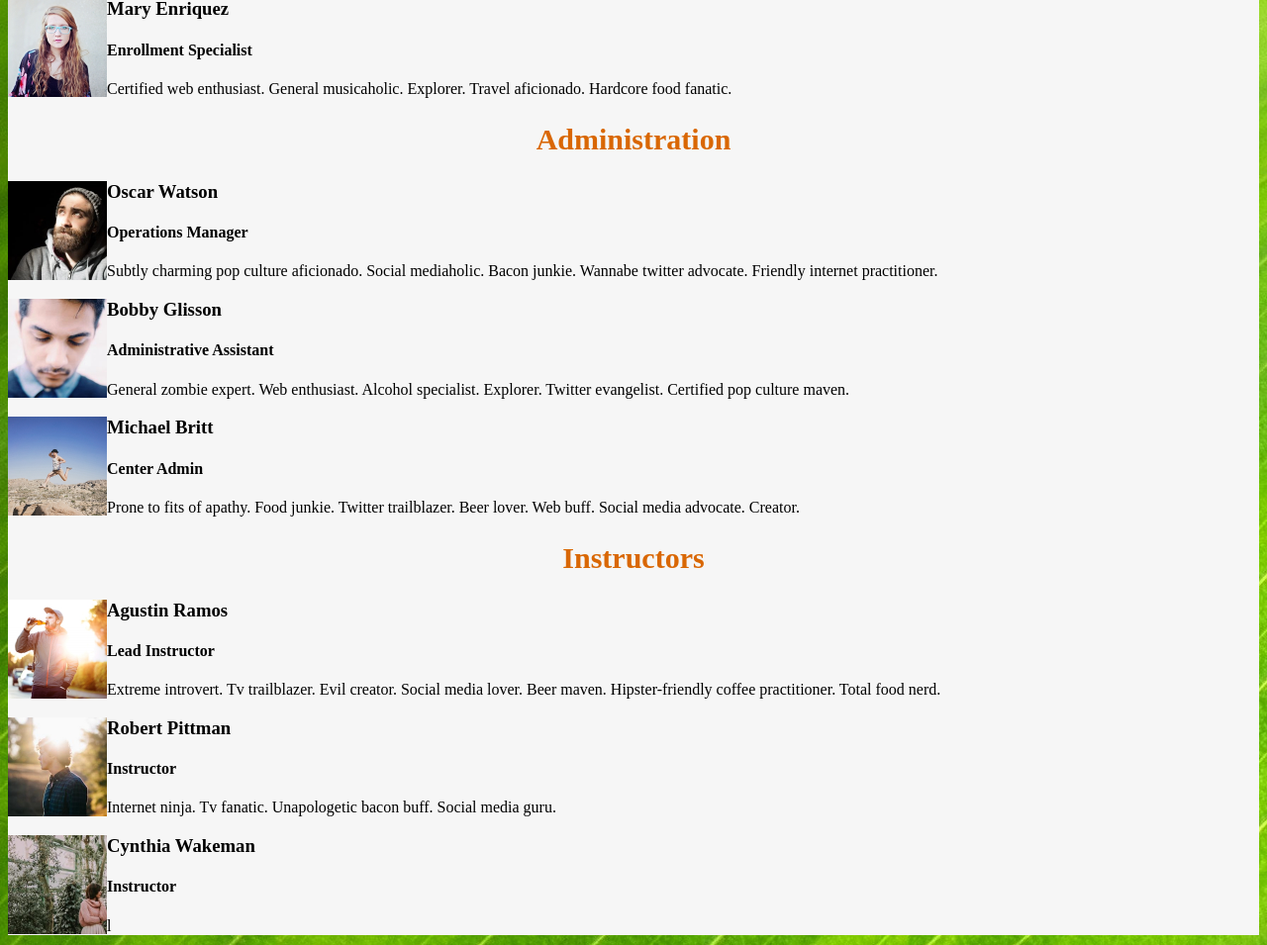
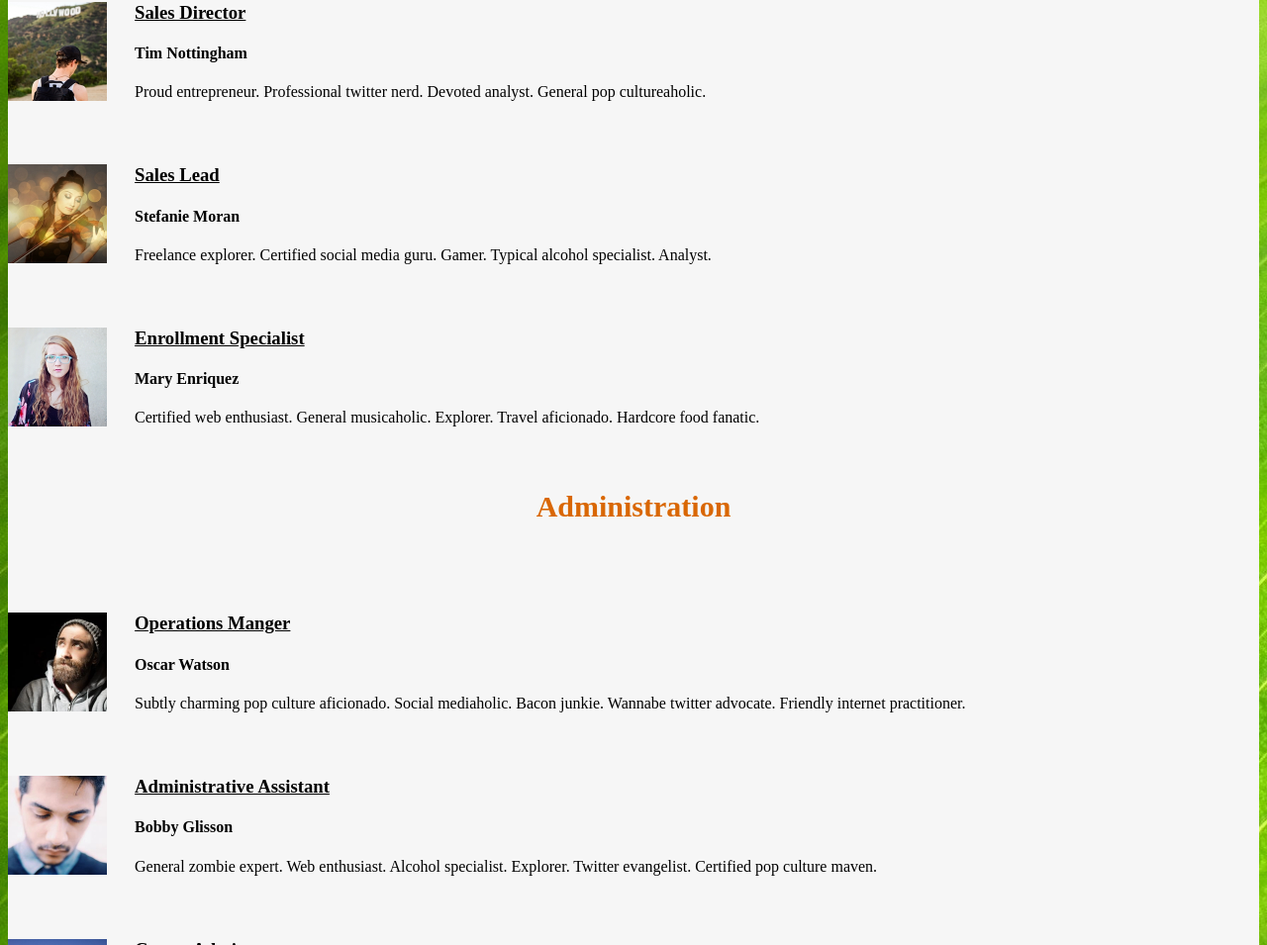
Before and after one commit to mroberts8035/FED1-Studio-Project, a plain HTML site: page FED1-Studio-Project/Team.html in a window 1280 px wide. Shown: the part 1080-2035 px from the top of the page at 99% size. Drawn offline with Linux system fonts and the light colour scheme; a web font is replaced by a local one.

Commit message:
Styled the contact page

```diff
--- a/FED1-Studio-Project/Team.html
+++ b/FED1-Studio-Project/Team.html
@@ -74,40 +74,40 @@
         <section>
             <article>
                 <h2 class="contentHeading" id="leadership">Leadership</h2>
-                <section>
+                <section class="staff">
                     <!-- Add Image Here -->
                     <div class="staffImg">
                         <img src="images/PeterLebel.jpg" width="100" , height="100" />
                     </div>
-                    <div>
-                        <h3>Peter K Lebel</h3>
-                        <h4>President</h4>
+                    <div class="bio">
+                        <h3>President</h3>
+                        <h4>Peter K Lebel</h4>
                         <p class="teamDescription">
                             Web junkie. Total travel aficionado. Zombie fanatic. Subtly charming food trailblazer. Freelance organizer. Avid bacon specialist. Music evangelist.
                         </p>
                     </div>
                 </section>
-                <section>
+                <section class="staff">
                     <!-- Add Image Here -->
                     <div class="staffImg">
                         <img src="images/MaryKocher.jpg" width="100" , height="100" />
                     </div>
-                    <div>
-                        <h3>Mary Kocher</h3>
-                        <h4>Accounting Director</h4>
+                    <div class="bio">
+                        <h3>Accounting Director</h3>
+                        <h4>Mary Kocher</h4>
                         <p class="teamDescription">
                             Unapologetic pop culture fanatic. Bacon guru. Reader. Organizer. Professional problem solver. Tv enthusiast. Internet practitioner. Certified writer.
                         </p>
                     </div>
                 </section>
-                <section>
+                <section class="staff">
                     <!-- Add Image Here -->
                     <div class="staffImg">
                         <img src="images/JanetMyers.jpg" width="100" , height="100" />
                     </div>
-                    <div>
-                        <h3>Janet Myers</h3>
-                        <h4>Director of Education</h4>
+                    <div class="bio">
+                        <h3>Director of Education</h3>
+                        <h4>Janet Myers</h4>
                         <p class="teamDescription">
                             Certified writer. Friendly gamer. Reader. Problem solver. Organizer. Devoted troublemaker.
                         </p>
@@ -116,40 +116,40 @@
             </article>
             <article>
                 <h2 class="contentHeading" id="sales">Sales</h2>
-                <section>
+                <section class="staff">
                     <!-- Add Image Here -->
                     <div class="staffImg">
                         <img src="images/TimNottingham.jpg" width="100" , height="100" />
                     </div>
-                    <div>
-                        <h3>Tim Nottingham</h3>
-                        <h4>Sales Director</h4>
+                    <div class="bio">
+                        <h3>Sales Director</h3>
+                        <h4>Tim Nottingham</h4>
                         <p class="teamDescription">
                             Proud entrepreneur. Professional twitter nerd. Devoted analyst. General pop cultureaholic.
                         </p>
                     </div>
                 </section>
-                <section>
+                <section class="staff">
                     <!-- Add Image Here -->
                     <div class="staffImg">
                         <img src="images/StefanieMoran.jpg" width="100" , height="100" />
                     </div>
-                    <div>
-                        <h3>Stefanie Moran</h3>
-                        <h4>Sales Lead</h4>
+                    <div class="bio">
+                        <h3>Sales Lead</h3>
+                        <h4>Stefanie Moran</h4>
                         <p class="teamDescription">
                             Freelance explorer. Certified social media guru. Gamer. Typical alcohol specialist. Analyst.
                         </p>
                     </div>
                 </section>
-                <section>
+                <section class="staff">
                     <!-- Add Image Here -->
                     <div class="staffImg">
                         <img src="images/MaryEnriquez.jpg" width="100" , height="100" />
                     </div>
-                    <div>
-                        <h3>Mary Enriquez</h3>
-                        <h4>Enrollment Specialist</h4>
+                    <div class="bio">
+                        <h3>Enrollment Specialist</h3>
+                        <h4>Mary Enriquez</h4>
                         <p class="teamDescription">
                             Certified web enthusiast. General musicaholic. Explorer. Travel aficionado. Hardcore food fanatic.
                         </p>
@@ -158,40 +158,40 @@
             </article>
             <article>
                 <h2 class="contentHeading" id="administration">Administration</h2>
-                <section>
+                <section class="staff">
                     <!-- Add Image Here -->
                     <div class="staffImg">
                         <img src="images/OscarWatson.jpg" width="100" , height="100" />
                     </div>
-                    <div>
-                        <h3>Oscar Watson</h3>
-                        <h4>Operations Manager</h4>
+                    <div class="bio">
+                        <h3>Operations Manger</h3>
+                        <h4>Oscar Watson</h4>
                         <p class="teamDescription">
                             Subtly charming pop culture aficionado. Social mediaholic. Bacon junkie. Wannabe twitter advocate. Friendly internet practitioner.
                         </p>
                     </div>
                 </section>
-                <section>
+                <section class="staff">
                     <!-- Add Image Here -->
                     <div class="staffImg">
                         <img src="images/BobbyGlisson.jpg" width="100" , height="100" />
                     </div>
-                    <div>
-                        <h3>Bobby Glisson</h3>
-                        <h4>Administrative Assistant</h4>
+                    <div class="bio">
+                        <h3>Administrative Assistant</h3>
+                        <h4>Bobby Glisson</h4>
                         <p class="teamDescription">
                             General zombie expert. Web enthusiast. Alcohol specialist. Explorer. Twitter evangelist. Certified pop culture maven.
                         </p>
                     </div>
                 </section>
-                <section>
+                <section class="staff">
                     <!-- Add Image Here -->
                     <div class="staffImg">
                         <img src="images/MichaelBritt.jpg" width="100" , height="100" />
                     </div>
-                    <div>
-                        <h3>Michael Britt</h3>
-                        <h4>Center Admin</h4>
+                    <div class="bio">
+                        <h3>Center Admin</h3>
+                        <h4>Michael Britt</h4>
                         <p class="teamDescription">
                             Prone to fits of apathy. Food junkie. Twitter trailblazer. Beer lover. Web buff. Social media advocate. Creator.
                         </p>
@@ -200,43 +200,43 @@
             </article>
             <article>
                 <h2 class="contentHeading" id="instructors">Instructors</h2>
-                <section>
+                <section class="staff">
                     <!-- Add Image Here -->
                     <div class="staffImg">
                         <img src="images/AgustinRamos.jpg" width="100" , height="100" />
                     </div>
-                    <div>
-                        <h3>Agustin Ramos</h3>
-                        <h4>Lead Instructor</h4>
+                    <div class="bio">
+                        <h3>Lead Instructor</h3>
+                        <h4>Agustin Ramos</h4>
                         <p class="teamDescription">
                             Extreme introvert. Tv trailblazer. Evil creator. Social media lover. Beer maven. Hipster-friendly coffee practitioner. Total food nerd.
                         </p>
                     </div>
                 </section>
-                <section>
+                <section class="staff">
                     <!-- Add Image Here -->
                     <div class="staffImg">
                         <img src="images/RobertPittman.jpg" width="100" , height="100" />
                     </div>
-                    <div>
-                        <h3>Robert Pittman</h3>
-                        <h4>Instructor</h4>
+                    <div class="bio">
+                        <h3>Instructor</h3>
+                        <h4>Robert Pittman</h4>
                         <p class="teamDescription">
                             Internet ninja. Tv fanatic. Unapologetic bacon buff. Social media guru.
                         </p>
                     </div>
                 </section>
-                <section>
+                <section class="staff">
                     <!-- Add Image Here -->
                     <div class="staffImg">
 
                         <img src="images/CynthiaWakeman.jpg" width="100" , height="100" />
                     </div>
-                    <div>
-                        <h3>Cynthia Wakeman</h3>
-                        <h4>Instructor</h4>
+                    <div class="bio">
+                        <h3>Instructor</h3>
+                        <h4>Cynthia Wakeman</h4>
                         <p class="teamDescription">
-                            l
+                            Internet ninja. Tv fanatic. Evil creator. Social media lover. Beer maven. Total food nerd.
                         </p>
                     </div>
                 </section>
--- a/FED1-Studio-Project/css/custom.css
+++ b/FED1-Studio-Project/css/custom.css
@@ -45,6 +45,7 @@ main {
 
 #leadership, #sales, #administration, #instructors {
     text-align: center;
+    margin-bottom: 3em;
 }
 
 footer {
@@ -254,6 +255,18 @@ tbody tr:nth-child(even) {
     float: left;
 }
 
+.bio {
+    margin-left: 8em;
+}
+
+.bio h3 {
+    text-decoration: underline;
+    font-weight: bold;
+}
+
+.staff {
+    margin-bottom: 4em;
+}
 
 /*Target desired selectors and add CSS for any of the following:
 Background color
```
